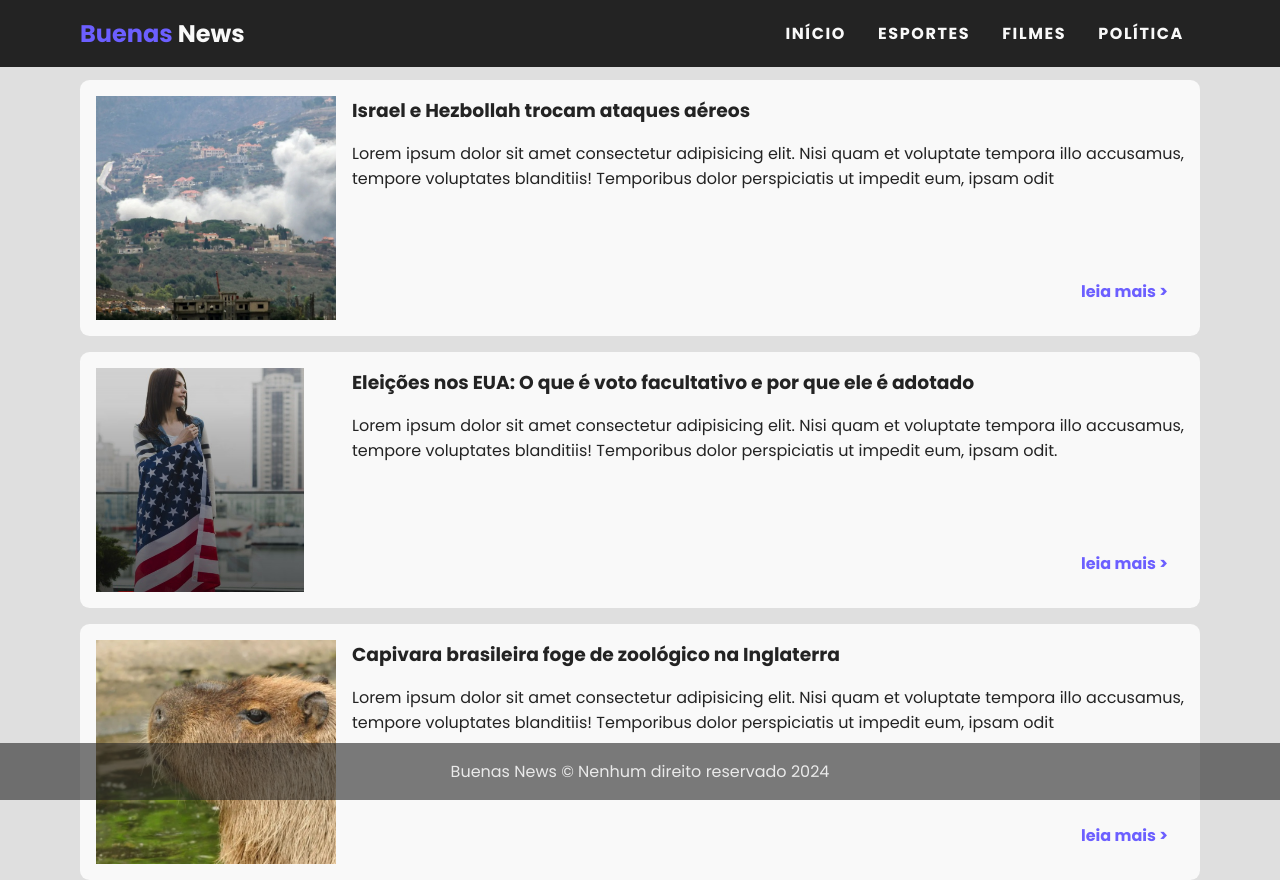
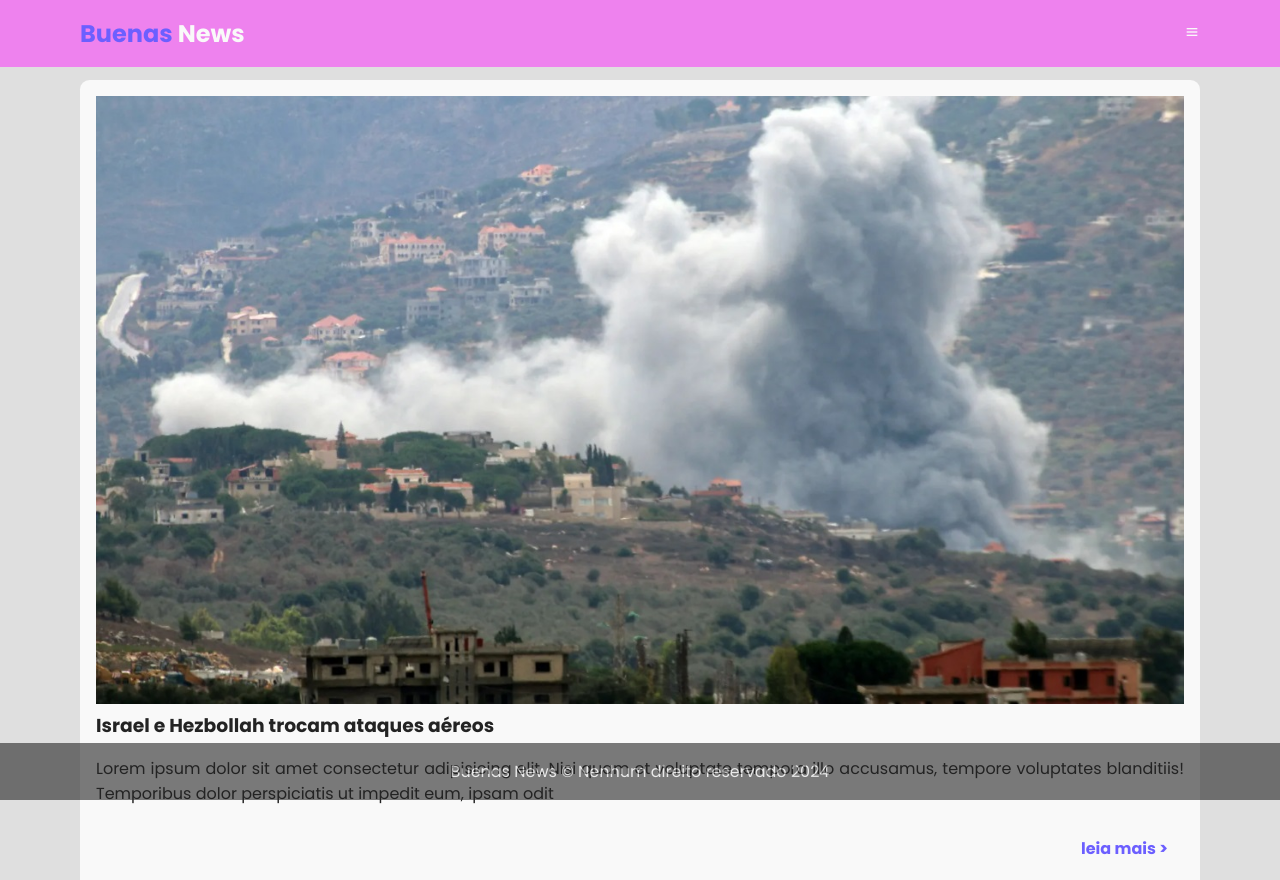
Before and after one commit to italocampo/blog-noticiais, a plain HTML site: page index.html in a window 1280 px wide. Shown: the top 880 px of the page. Drawn offline with nearby package versions, Linux system fonts and the light colour scheme.

Commit message:
Finalizando media queries

```diff
--- a/css/style.css
+++ b/css/style.css
@@ -147,6 +147,7 @@ footer {
 /* MEDIA QUERIES */
 
 @media (max-width: 576px) {
+  /*TELA LANDSCAPE*/
   header {
     padding: 1rem 1rem;
   }
@@ -168,11 +169,61 @@ footer {
   }
 
   .foto {
-    overflow: hidden;
+    /* overflow: hidden; */
     margin-right: 0;
   }
 
   .foto img {
     width: 100%;
   }
+
+  .texto {
+    max-height: 10rem;
+    overflow: hidden;
+    border: solid 1px;
+  }
+
+  .menu-responsivo {
+    display: block;
+  }
+
+  .menu-responsivo i {
+    font-size: 3rem;
+  }
 }
+
+@media (min-width: 576px) {
+  header {
+    background-color: violet;
+  }
+
+  .menu-responsivo {
+    display: block;
+  }
+
+  .menu {
+    display: none;
+  }
+
+  article {
+    height: auto;
+    padding: 1rem;
+    /* overflow: hidden; */
+    display: flex;
+    flex-direction: column;
+  }
+
+  .foto {
+    /* overflow: hidden; */
+    margin-right: 0;
+  }
+
+  .foto img {
+    width: 100%;
+  }
+
+  .texto {
+    max-height: 3rem;
+    overflow: hidden;
+  }
+}
--- a/index.html
+++ b/index.html
@@ -11,6 +11,12 @@
     <link rel="shortcut icon" href="./img/icone.png" type="image/x-icon" />
     <!-- CSS Externo -->
     <link rel="stylesheet" href="./css/style.css" />
+
+    <!-- BOX ICONS -->
+    <link
+      href="https://unpkg.com/boxicons@2.1.4/css/boxicons.min.css"
+      rel="stylesheet"
+    />
   </head>
   <body>
     <header>
@@ -25,7 +31,9 @@
         </ul>
       </nav>
 
-      <nav class="menu-responsivo">M</nav>
+      <nav class="menu-responsivo">
+        <i class="bx bx-menu"></i>
+      </nav>
     </header>
 
     <main>
```
